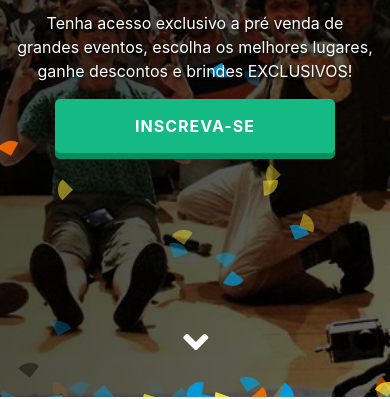
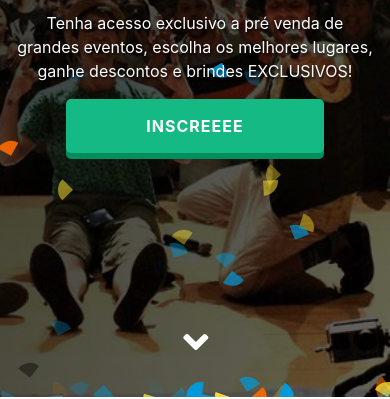
Before and after one commit to guilhermeraimondi/SiteB4, a plain HTML site: page index.html in a window 390 px wide. Shown: the part 447-846 px from the top of the page. Drawn offline with nearby package versions, Linux system fonts and the light colour scheme; grey boxes are pictures that could not be loaded.

```diff
--- a/index.html
+++ b/index.html
@@ -82,7 +82,7 @@
 
         <!-- <input class="form-control input" type="email" name="email" placeholder="E-mail"> -->
         <!-- <button type="button" class="btn btn-cyan text-white font-weight-bold" data-toggle="modal" data-target="#myModal">Inscreva-se</button> -->
-        <button class="btn-flat">Inscreva-se</button>
+        <button class="btn-flat">Inscreeee</button>
 
 
         <div class="arrow bounce">
```
